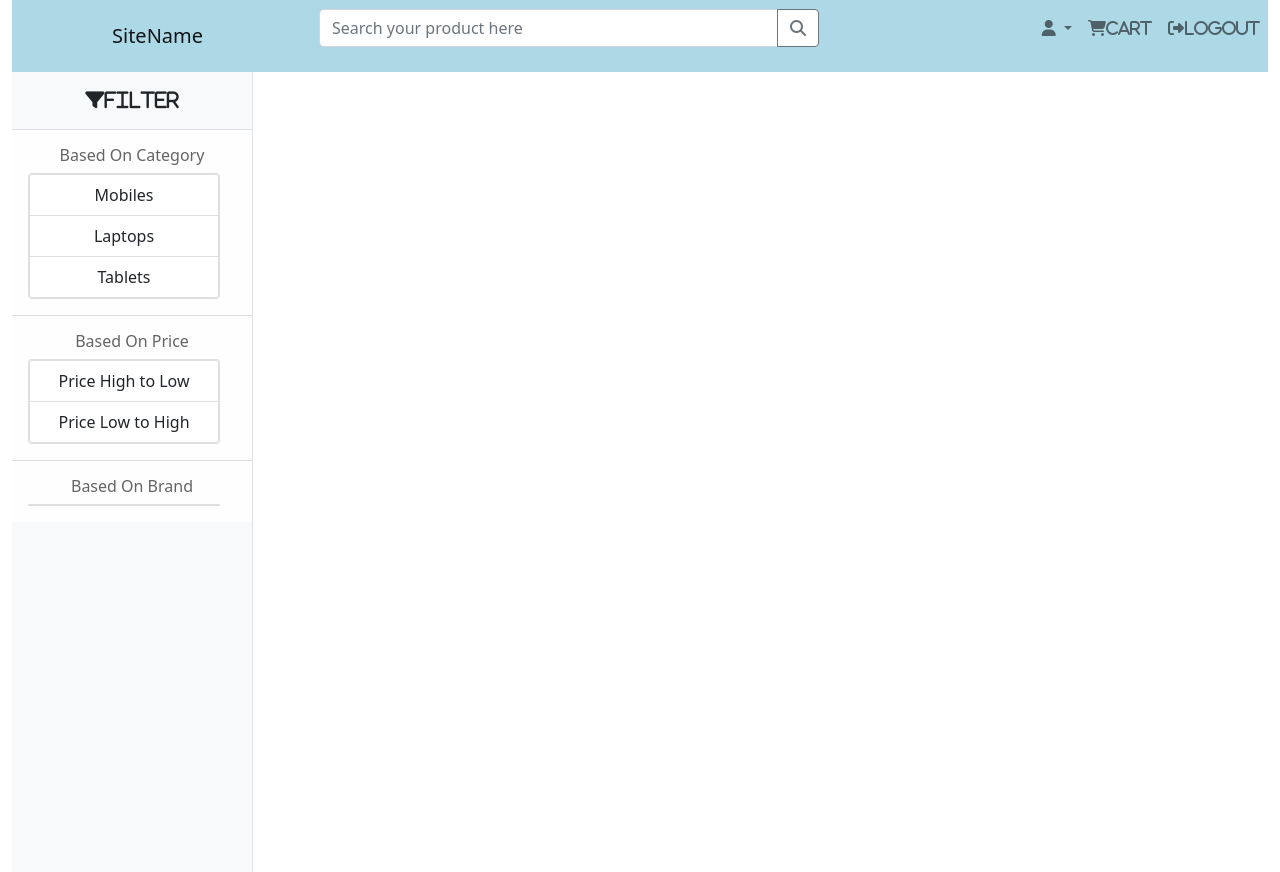
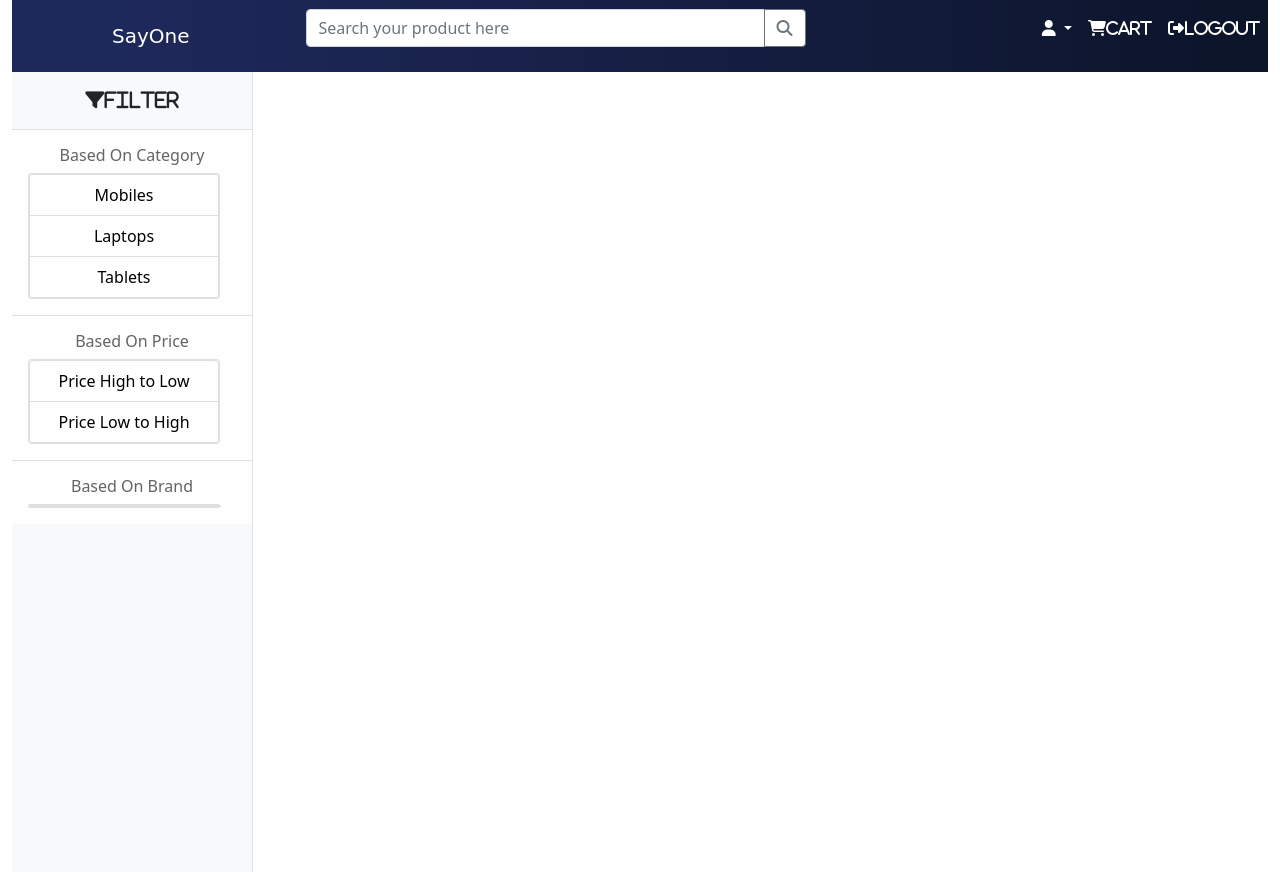
Before and after one commit to VrindhaAravind/ElectronicStore, a Django app: page /customer/base in a window 1280 px wide. Run offline with Django 3.2, Linux system fonts and the light colour scheme; a user stored in the database is signed in; data that the repository does not hold is empty; parts of the project's set-up code (start-up, migrations or seed data) failed here and were passed over; some libraries are stand-ins or nearby versions.

Commit message:
basepage

```diff
--- a/electronicstore/customer/templates/cust_base.html
+++ b/electronicstore/customer/templates/cust_base.html
@@ -15,13 +15,50 @@
     <link href="https://cdn.jsdelivr.net/npm/bootstrap@5.0.2/dist/css/bootstrap.min.css" rel="stylesheet"
           integrity="sha384-EVSTQN3/azprG1Anm3QDgpJLIm9Nao0Yz1ztcQTwFspd3yD65VohhpuuCOmLASjC" crossorigin="anonymous">
     <script src="https://kit.fontawesome.com/c4d739b12e.js" crossorigin="anonymous"></script>
+    <script src="https://ajax.googleapis.com/ajax/libs/jquery/3.5.1/jquery.min.js"></script>
+    <script src="https://cdnjs.cloudflare.com/ajax/libs/popper.js/1.16.0/umd/popper.min.js"></script>
+    <script src="https://maxcdn.bootstrapcdn.com/bootstrap/4.5.2/js/bootstrap.min.js"></script>
+    <style>
+.pagination {
+  display: inline-block;
+}
+
+.pagination li {
+  color: black;
+  float:left;
+  padding: 8px 16px;
+}
+.pagination a:hover:not(.active) {background-color: lightblue}
+
+
+.carousel-item {
+  height: 400px;
+}
+
+.carousal-item img {
+    position: absolute;
+    top: 0;
+    left: 0;
+    min-height: 300px;
+}
+
+.card-img-top {
+width:230px;
+height:180px;
+}
+
+.product-detail{
+height:400px;
+width:400px;}
+    </style>
 </head>
 <body>
 <div class="container-fluid">
     <div class="row">
         <div id="page-content-wrapper">
-            <nav class="navbar navbar-expand-lg navbar-light " style="padding-left:100px; background-color:lightblue;">
-                <a class="navbar-brand" href="{% url 'customer_home'%}">SiteName</a>
+            <nav class="navbar navbar-expand-lg navbar-light " style="padding-left:100px; background: rgb(30,41,91);
+background: linear-gradient(90deg, rgba(30,41,91,1) 9%, rgba(12,20,41,1) 100%, rgba(52,66,106,1) 100%);">
+                <a class="navbar-brand" href="{% url 'customer_home'%}" style="font-family:cursive; color:white">SayOne</a>
 
                 <div class="collapse navbar-collapse" id="navbarSupportedContent">
 
@@ -38,21 +75,25 @@
                     </form>
                     <ul class="navbar-nav ms-auto mb-3 mb-lg-3">
                         <li class="nav-item dropdown">
-                        <a class="nav-link dropdown-toggle" href="#" id="navbarDropdown" role="button" data-bs-toggle="dropdown" aria-expanded="false">
-                            <i class="fas fa-user"></i>
+                            <a class="nav-link dropdown-toggle" href="#" id="navbarDropdown" role="button"
+                               data-bs-toggle="dropdown" aria-expanded="false" style="color:white;">
+                                <i class="fas fa-user" style="color:white;"></i>
                             </a>
                             <ul class="dropdown-menu" aria-labelledby="navbarDropdown">
                                 <li><a class="dropdown-item" href="{%url 'view_profile'%}">{{request.user}}</a></li>
+                                <li><a class="dropdown-item" href="{%url 'vieworders'%}">My Orders</a></li>
                                 <li><a class="dropdown-item" href="{%url 'edit_profile'%}">Edit Profile</a></li>
                                 <li><a class="dropdown-item" href="">Sell Anything ?</a></li>
                                 <li><a class="dropdown-item" href="{%url 'customerservice' %}">Customer Service</a></li>
                             </ul>
                         </li>
                         <li>
-                            <a class="nav-link" href="{% url 'mycart'%}"><i class="fas fa-shopping-cart">Cart</i></a>
+                            <a class="nav-link" href="{% url 'mycart'%}"><i class="fas fa-shopping-cart"
+                                                                            style="color:white;">Cart</i></a>
                         </li>
                         <li>
-                            <a class="nav-link" href="{% url 'signout'%}"><i class="fas fa-sign-out-alt">LogOut</i></a>
+                            <a class="nav-link" href="{% url 'signout'%}"><i class="fas fa-sign-out-alt"
+                                                                             style="color:white;">LogOut</i></a>
                         </li>
                     </ul>
                 </div>
@@ -68,25 +109,32 @@
                             <h6>Based On Category</h6>
                             <div class="card" style="width: 12rem;">
 
-                                <a class="list-group-item" href="{%url 'mobiles'%}">Mobiles</a>
-                                <a class="list-group-item" href="{%url 'laptops'%}">Laptops</a>
-                                <a class="list-group-item" href="{%url 'tablets'%}">Tablets</a>
+                                <a class="list-group-item" href="{%url 'mobiles'%}"
+                                   style="color:black;">Mobiles</a>
+                                <a class="list-group-item" href="{%url 'laptops'%}" style="color:black;">Laptops</a>
+                                <a class="list-group-item" href="{%url 'tablets'%}"
+                                   style="color:black;">Tablets</a>
                             </div>
                         </li>
                         <li class="list-group-item list-group-item-action list-group-item-light p-3">
                             <h6>Based On Price</h6>
                             <div class="card" style="width: 12rem;">
 
-                                <a class="list-group-item" href="{% url 'price_high_to_low'%}">Price High to Low</a>
-                                <a class="list-group-item" href="{% url 'price_low_to_high'%}">Price Low to High</a>
+                                <a class="list-group-item" href="{% url 'price_high_to_low'%}" style="color: black;">Price
+                                    High to Low</a>
+                                <a class="list-group-item" href="{% url 'price_low_to_high'%}"
+                                   style="color:black;">Price Low to High</a>
                             </div>
                         </li>
                         <li class="list-group-item list-group-item-action list-group-item-light p-3">
                             <h6>Based On Brand</h6>
                             <div class="card" style="width: 12rem;">
+                                <div class="card" style="width: 12rem;">
                                     {%for brand in brands %}
-                                <a class="list-group-item" href="{%url 'brandfilter' brand.id %}">{{brand.brand_name}}</a>
+                                    <a class="list-group-item" href="{%url 'brandfilter' brand.id %}"
+                                       style="color:black;">{{brand.brand_name}}</a>
                                     {%endfor%}
+                                </div>
                             </div>
                         </li>
                     </ul>
@@ -96,9 +144,6 @@
 
             <!-- Bootstrap core JS-->
             <script src="https://cdn.jsdelivr.net/npm/bootstrap@5.0.2/dist/js/bootstrap.bundle.min.js"></script>
-            <!-- Core theme JS-->
-            <script src="js/scripts.js"></script>
-            <!-- Page content-->
 
 
             {%block body_block%}
```
Lines whose indentation alone changed are shown as unchanged.
